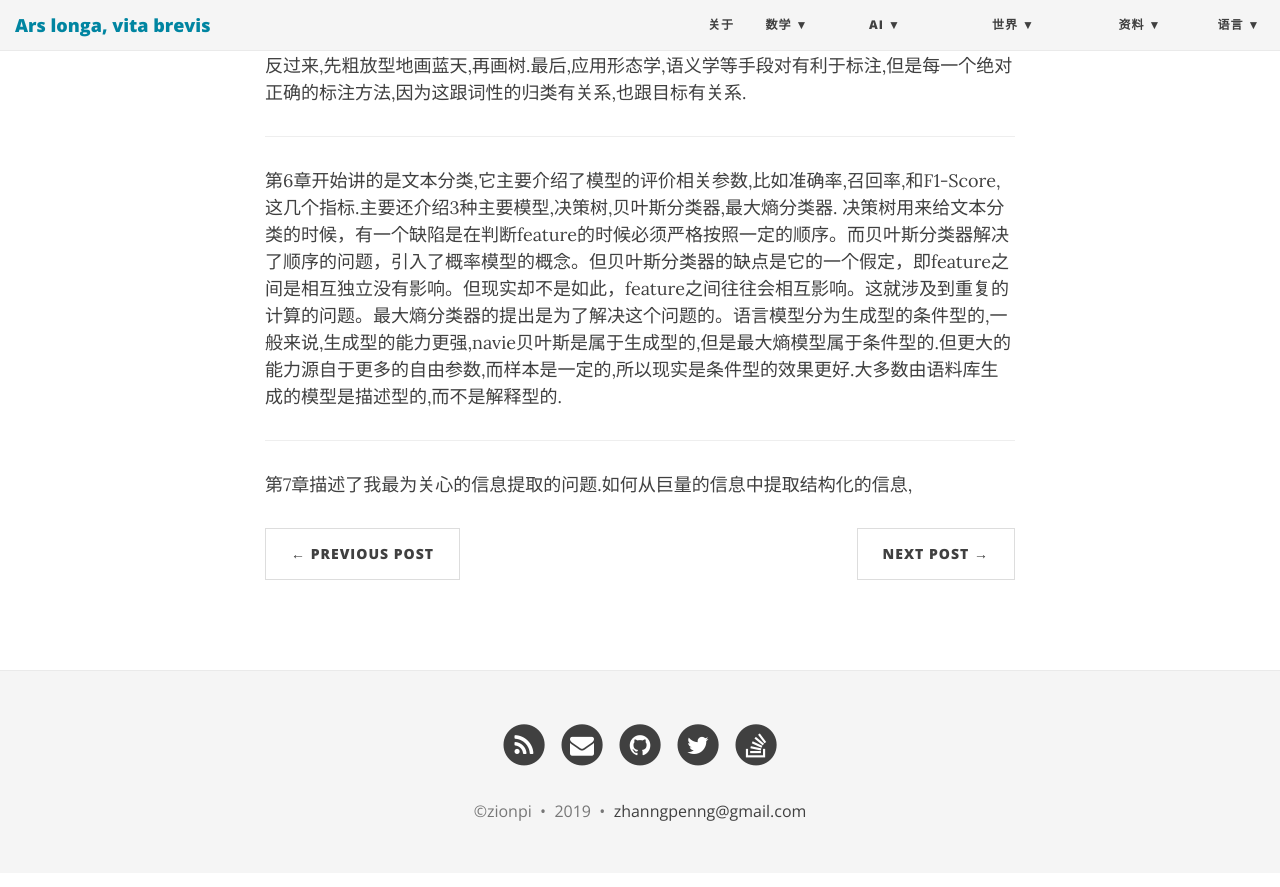
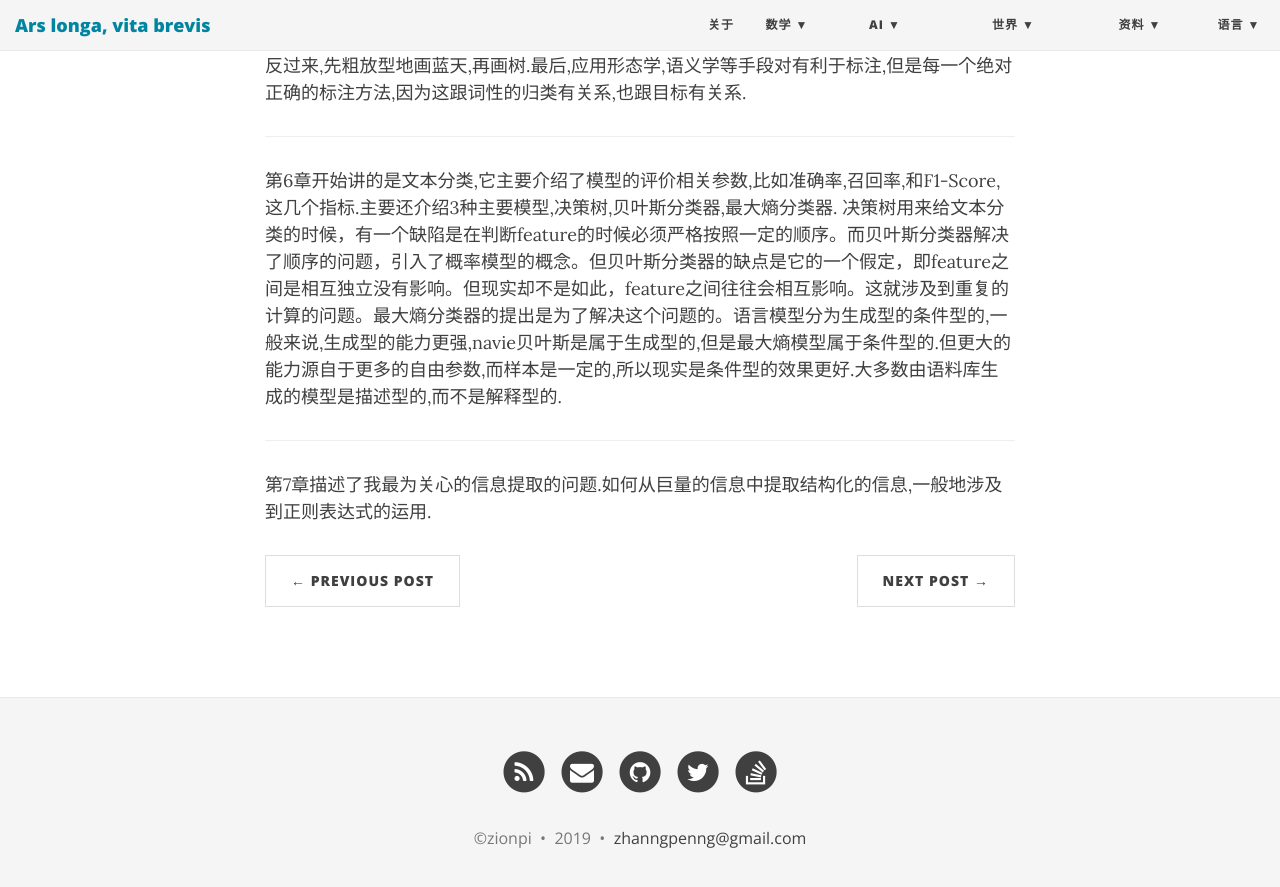
Before and after one commit to ZionPi/zionpi.github.io, a Jekyll site: the page built from _posts/2013-10-02-natural-language-processing-with-python.md, in a window 1280 px wide and 900 px high, scrolled down 924 px. Shown: the top 887 px of the window. Built offline with Jekyll 4.4.1, drawn with Linux system fonts in a browser that asks for light colours; nearby versions of some CDN libraries.

Commit message:
Update 2013-10-02-natural-language-processing-with-python.md

```diff
--- a/_posts/2013-10-02-natural-language-processing-with-python.md
+++ b/_posts/2013-10-02-natural-language-processing-with-python.md
@@ -25,4 +25,4 @@ Tagging,比如画树,不是先画树,再画蓝天.Brill Tagging是反过来,先
 决策树用来给文本分类的时候，有一个缺陷是在判断feature的时候必须严格按照一定的顺序。而贝叶斯分类器解决了顺序的问题，引入了概率模型的概念。但贝叶斯分类器的缺点是它的一个假定，即feature之间是相互独立没有影响。但现实却不是如此，feature之间往往会相互影响。这就涉及到重复的计算的问题。最大熵分类器的提出是为了解决这个问题的。语言模型分为生成型的条件型的,一般来说,生成型的能力更强,navie贝叶斯是属于生成型的,但是最大熵模型属于条件型的.但更大的能力源自于更多的自由参数,而样本是一定的,所以现实是条件型的效果更好.大多数由语料库生成的模型是描述型的,而不是解释型的.
 
 ---
-第7章描述了我最为关心的信息提取的问题.如何从巨量的信息中提取结构化的信息,
+第7章描述了我最为关心的信息提取的问题.如何从巨量的信息中提取结构化的信息,一般地涉及到正则表达式的运用.
```
